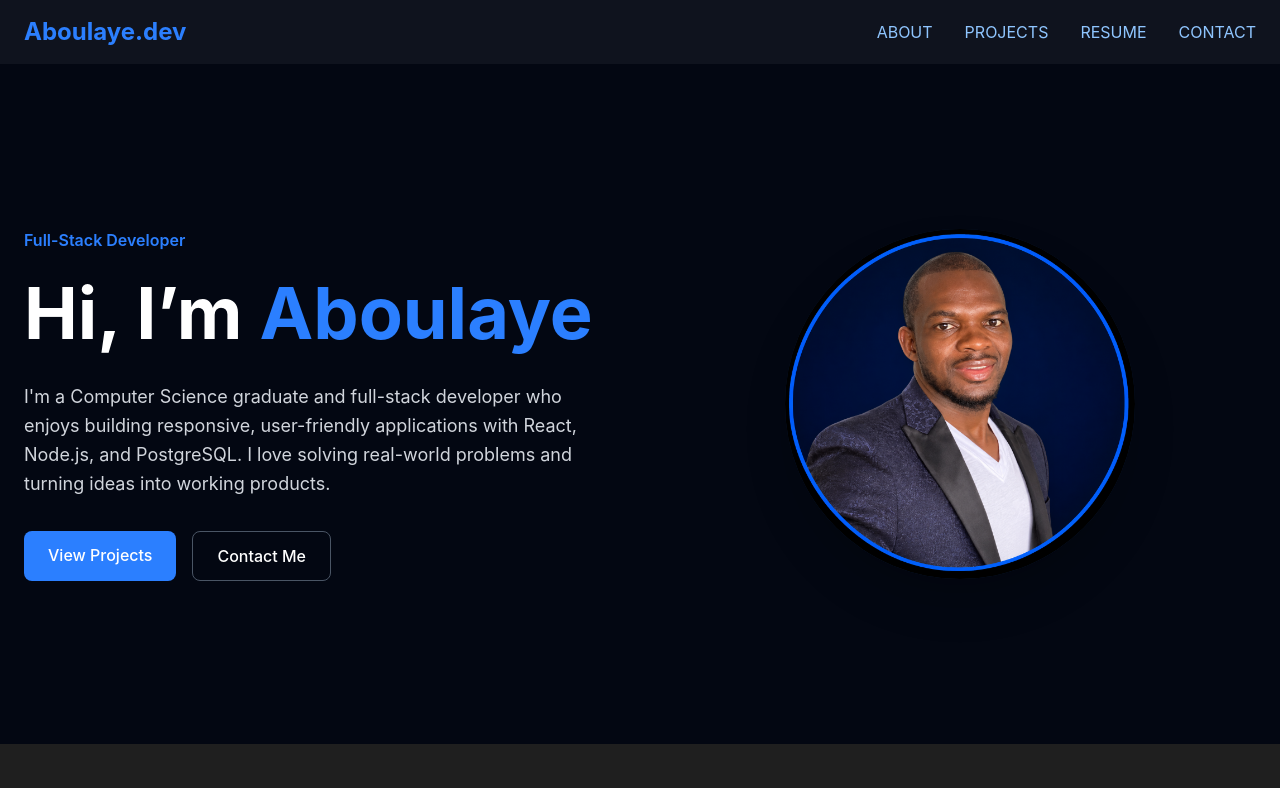
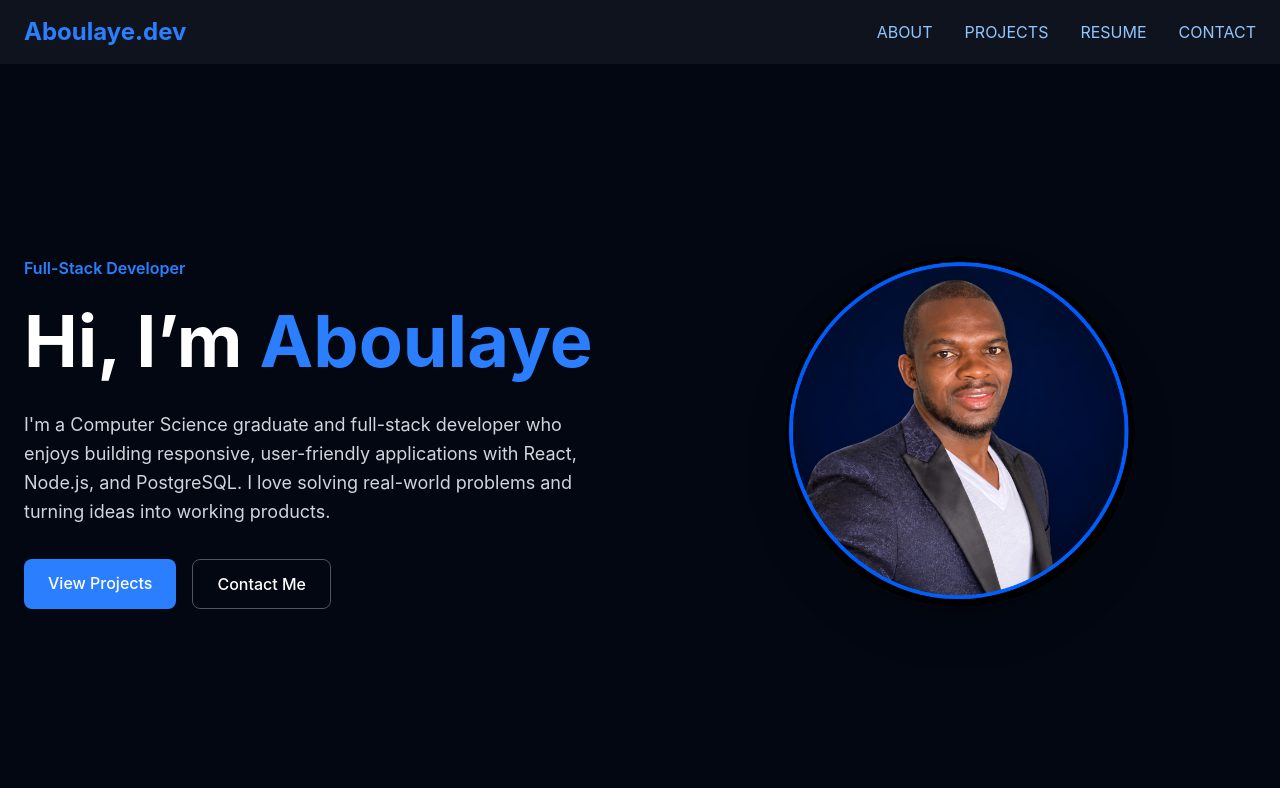
Before and after one commit to abdel1413/portfolioApp, a React (Vite) app: page / in a window 1280 px wide. Shown: the top 788 px of the page. Built offline with nearby package versions, Linux system fonts and the light colour scheme.

Commit message:
reiview style so each page occupies the available space

```diff
--- a/src/components/Hero.jsx
+++ b/src/components/Hero.jsx
@@ -1,7 +1,7 @@
  import profile from '../assets/profiles/profile.png'
 export const Hero = () => {
   return (
-    <section className="min-h-[85vh] bg-gray-950 text-white flex items-center" id="hero">
+    <section className="min-h-[calc(100vh-64px)] bg-gray-950 text-white flex items-center" id="hero">
 
       <div className="
         max-w-7xl
--- a/src/components/Projects.jsx
+++ b/src/components/Projects.jsx
@@ -22,7 +22,7 @@ export const Projects = ()=>{
     return (
          <section ref={sectionRef}
       id="projects"
-      className=" bg-gray-900 text-white py-8 mb-0"
+      className=" bg-gray-900 text-white py-8 mb-0 scroll-mt-15"
     >
 
 
```
